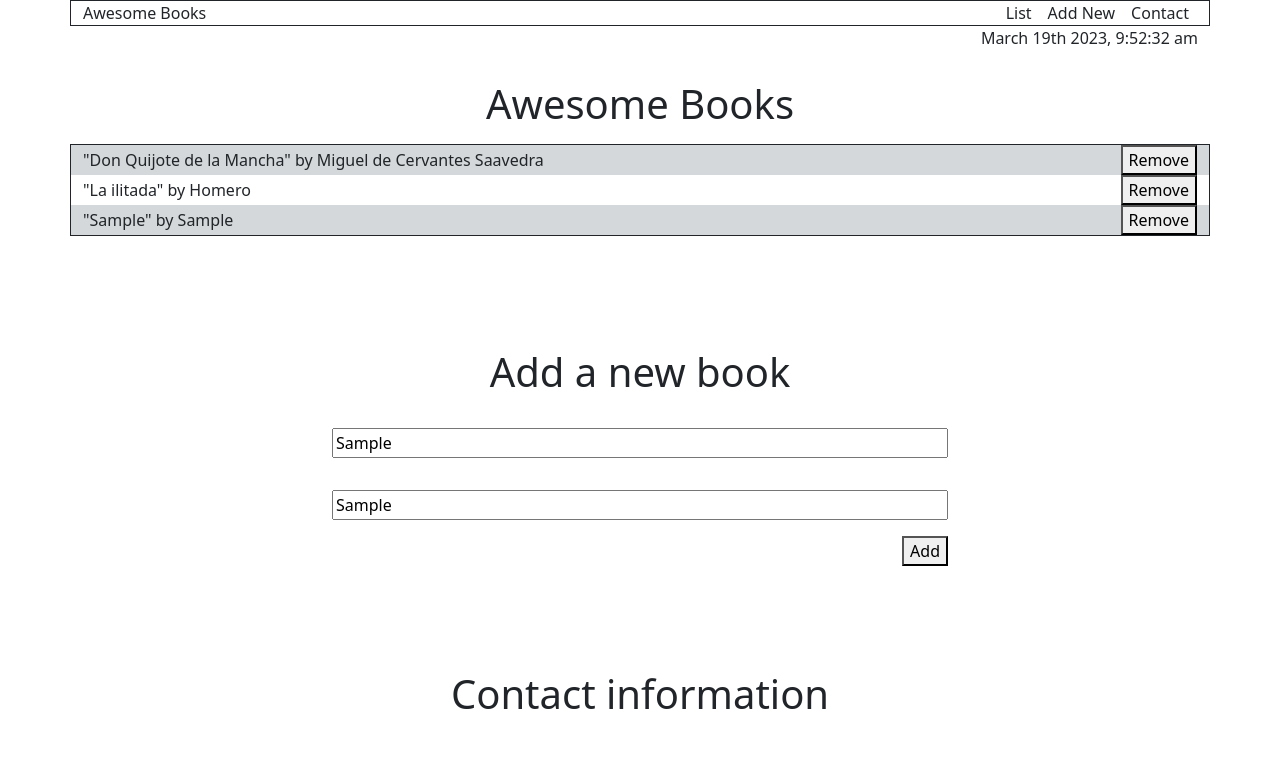
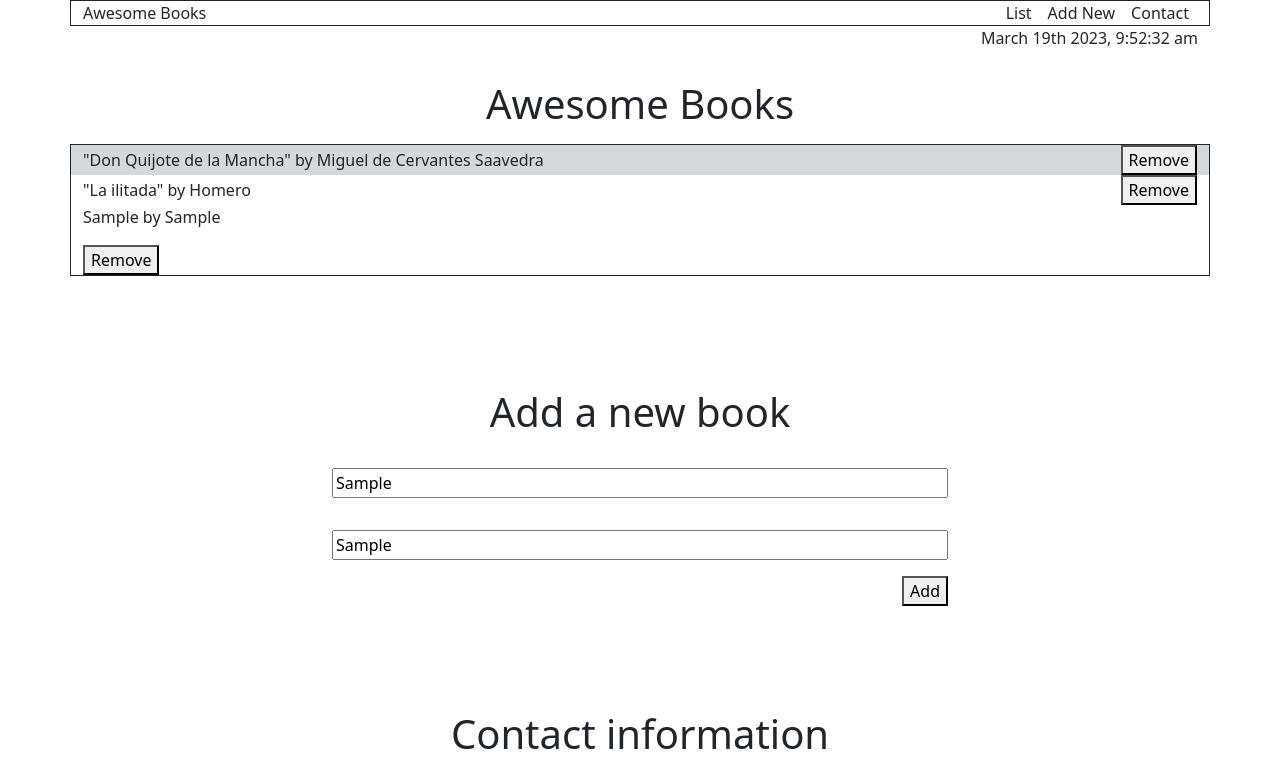
Before and after one commit to alexansaa/LibraryApp, a website: page index.html in a window 1280 px wide. Both pictures are taken after typing "Sample", "Sample" into the empty fields and a click on the button "Add". Shown: the top 763 px of the page. Drawn offline with nearby package versions, Linux system fonts and the light colour scheme.

Commit message:
Revert "Js classes & methods implementation"

```diff
--- a/css/myStyle.css
+++ b/css/myStyle.css
@@ -1,17 +1,25 @@
-.book {
+.book_bg {
   display: flex;
   flex-direction: row;
+  background-color: rgb(213, 216, 218);
   justify-content: space-between;
   align-items: center;
   justify-items: center;
   align-content: center;
 }
 
-.book:nth-child(odd) {
-  background-color: rgb(213, 216, 218);
+.book {
+  display: flex;
+  flex-direction: row;
+  justify-content: space-between;
+  align-items: center;
 }
 
 .book p {
+  margin: 0;
+}
+
+.book_bg p {
   margin: 0;
 }
 
--- a/js/books.js
+++ b/js/books.js
@@ -1,10 +1,14 @@
 const bookCtr = document.getElementById('book-ctr');
 const addBtn = document.getElementById('add-btn');
 
-class Bookshelf {
-  static shelf = [];
+class Book {
+  constructor(name, author) {
+    this.name = name;
+    this.author = author;
+  }
+}
 
-  static someBooks = [
+const someBooks = [
   {
     name: 'Don Quijote de la Mancha',
     author: 'Miguel de Cervantes Saavedra'
@@ -15,55 +19,50 @@ class Bookshelf {
   }
 ];
 
-  constructor(name, author) {
-    this.name = name;
-    this.author = author;
+// Loading existing books data from local storage if there is already
+// existing data, otherwise, creates an empty array.
+let booksData = JSON.parse(localStorage.getItem('books'));
+if (booksData == null || booksData.length === 0) {
+  booksData = someBooks;
 }
 
-  static addNewBook(name, author) {
-    const newBook = new Bookshelf(name, author);
-    Bookshelf.shelf.push(newBook);
-    Bookshelf.updateData();
+// Function to update local storage for books data
+function updateData() {
+  localStorage.setItem('books', JSON.stringify(booksData));
+}
+
+// Add new book function
+function addBook(name, author) {
+  const newBook = new Book(name, author);
+  booksData.push(newBook);
+  updateData();
 
   const bookElement = document.createElement('div');
-    bookElement.className = 'book';
-    bookElement.innerHTML = `<p>"${name}" by ${author}</p>
+  bookElement.innerHTML = `<p>${name} by ${author}</p>
                         <button>Remove</button>`;
   bookElement.querySelector('button').addEventListener('click', () => {
-      Bookshelf.removeBook(name);
+    booksData = booksData.filter((item) => item.name !== name);
     bookElement.remove();
-      Bookshelf.updateData();
+    updateData();
   });
 
   bookCtr.appendChild(bookElement);
 }
 
-  static removeBook(name) {
-    Bookshelf.shelf = Bookshelf.shelf.filter((item) => item.name !== name);
+if (booksData.length > 0) {
+  booksData.forEach((book, i) => {
+    const bookElement = document.createElement('div');
+    if (i % 2 === 0) {
+      bookElement.className = 'book_bg';
+    } else {
+      bookElement.className = 'book';
     }
-
-  static updateData() {
-    localStorage.setItem('books', JSON.stringify(Bookshelf.shelf));
-  }
-}
-
-// Loading existing books data from local storage if there is already
-// existing data, otherwise, creates an empty array.
-Bookshelf.shelf = JSON.parse(localStorage.getItem('books'));
-if (Bookshelf.shelf === null || Bookshelf.shelf.length === 0) {
-  Bookshelf.shelf = Bookshelf.someBooks;
-}
-
-if (Bookshelf.shelf.length > 0) {
-  Bookshelf.shelf.forEach((book) => {
-    const bookElement = document.createElement('div');
-    bookElement.className = 'book';
     bookElement.innerHTML = `<p>"${book.name}" by ${book.author}</p>
                           <button>Remove</button>`;
     bookElement.querySelector('button').addEventListener('click', () => {
-      Bookshelf.removeBook(book.name);
+      booksData = booksData.filter((item) => item.name !== book.name);
       bookElement.remove();
-      Bookshelf.updateData();
+      updateData();
     });
 
     bookCtr.appendChild(bookElement);
@@ -74,5 +73,5 @@ addBtn.addEventListener('click', () => {
   const name = document.getElementById('name').value;
   const author = document.getElementById('author').value;
 
-  Bookshelf.addNewBook(name, author);
+  addBook(name, author);
 });
```
Lines whose indentation alone changed are shown as unchanged.
